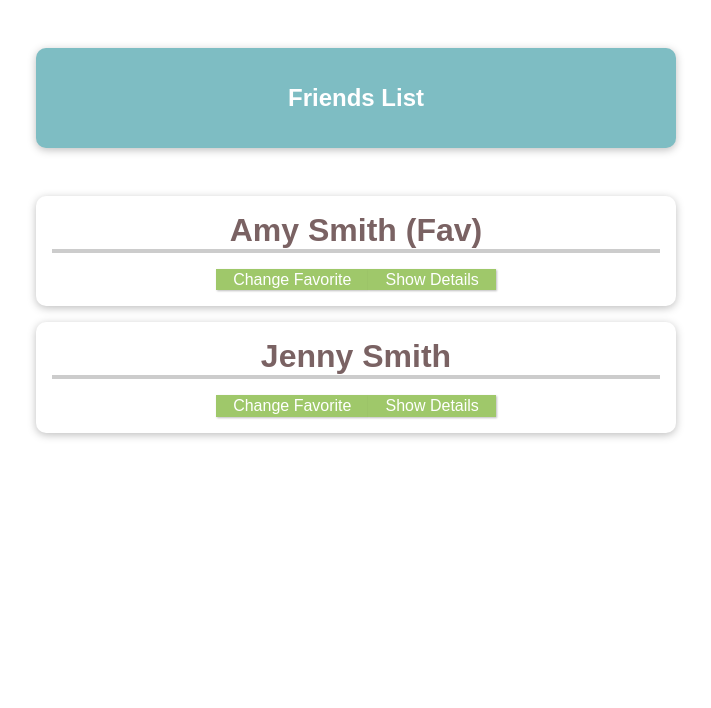
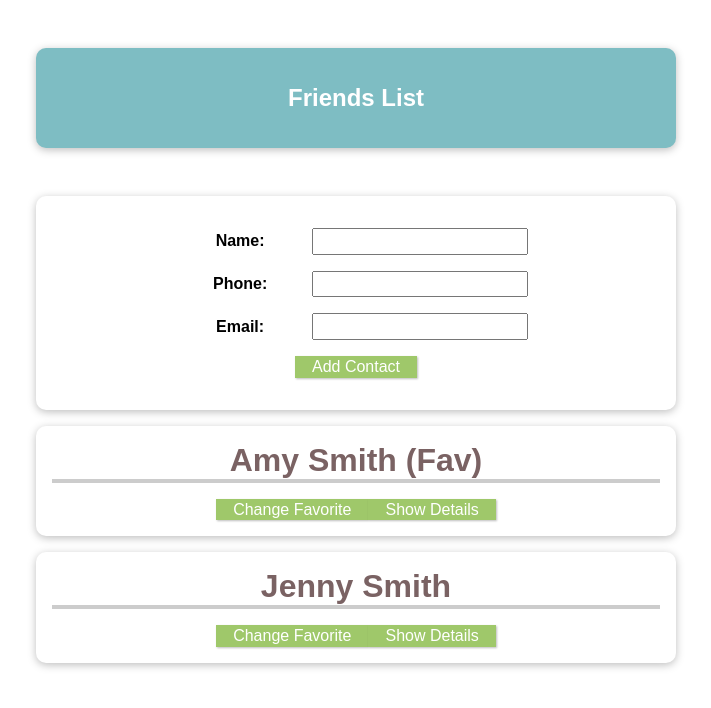
Before and after one commit to anjiemoore/VueCLIComponents, a Vue app: page / in a window 1280 px wide. Shown: the top 708 px of the page, without its empty margins (284-995 px from the left). Built offline with nearby package versions, Linux system fonts and the light colour scheme.

Commit message:
new component to add contact

```diff
--- a/src/App.vue
+++ b/src/App.vue
@@ -1,6 +1,7 @@
 <template>
 <section>
     <header><h1>Friends List</h1></header>
+    <new-contact></new-contact>
     <ul>
         <friend-contact v-for="friend in friends" :key="friend.id" :id='friend.id' :name='friend.name' :phone-num='friend.phone' :email-address='friend.email' :is-favorite='friend.isFavorite' @toggle-favorite='toggleFavoriteStatus'></friend-contact>
     </ul>
--- a/src/components/Contact.vue
+++ b/src/components/Contact.vue
@@ -42,10 +42,18 @@ export default {
             default: false
         },
     },
-    // a way of writing emits: ['toggle-favorite'],
-    emits: {
-
-    },
+    emits: ['toggle-favorite'],
+    // {
+    //     'toggle-favorite': function(id) {
+    //         // validation
+    //         if (id) {
+    //             return true;
+    //         } else {
+    //             console.warn("ID is missing")
+    //             return false;
+    //         }
+    //     }
+    // },
     data() {
         return {
             detailsVisible: false,
--- /dev/null
+++ b/src/components/NewContact.vue
@@ -0,0 +1,105 @@
+<template>
+    <form>
+        <div>
+            <label><strong>Name:</strong></label>
+            <input type="text" />
+        </div>
+        <div>
+            <label><strong>Phone:</strong></label>
+            <input type="tel" />
+        </div>
+        <div>
+            <label><strong>Email:</strong></label>
+            <input type="email" />
+        </div>
+        <div>
+            <button>Add Contact</button>
+        </div>
+    </form>
+</template>
+<script>
+export default {
+
+}
+</script>
+
+<style>
+* {
+    box-sizing: border-box;
+}
+
+html {
+    font-family: 'Jost', sans-serif;
+}
+
+body {
+    margin: 0;
+}
+
+header {
+    box-shadow: 0 2px 8px rgba(0, 0, 0, 0.26);
+    margin: 3rem auto;
+    border-radius: 10px;
+    padding: 1rem;
+    background-color: #7EBDC3;
+    color: white;
+    text-align: center;
+    width: 90%;
+    max-width: 40rem;
+}
+
+#app ul {
+    margin: 0;
+    padding: 0;
+    list-style: none;
+}
+
+#app li,
+#app form {
+    box-shadow: 0 2px 8px rgba(0, 0, 0, 0.26);
+    margin: 1rem auto;
+    border-radius: 10px;
+    padding: 1rem;
+    text-align: center;
+    width: 90%;
+    max-width: 40rem;
+}
+
+#app h2 {
+    font-size: 2rem;
+    border-bottom: 4px solid #ccc;
+    color: #7A6263;
+    margin: 0 0 1rem 0;
+}
+
+#app button {
+    font: inherit;
+    cursor: pointer;
+    border: 1px solid #9fc86a;
+    background-color: #9fc86a;
+    color: white;
+    padding: 0.05rem 1rem;
+    box-shadow: 1px 1px 2px rgba(0, 0, 0, 0.26);
+}
+
+#app button:hover,
+#app button:active {
+    background-color: #82B342;
+    border-color: #82B342;
+    box-shadow: 1px 1px 4px rgba(0, 0, 0, 0.26);
+}
+
+#app input {
+  font: inherit;
+  padding: 0.15rem;
+}
+#app label {
+  font-weight: bold;
+  margin-right: 1rem;
+  width: 7rem;
+  display: inline-block;
+}
+#app form div {
+  margin: 1rem 0;
+}
+</style>
--- a/src/main.js
+++ b/src/main.js
@@ -4,12 +4,14 @@ import App from './App.vue';
 
 // importing component from folder
 import Contact from './components/Contact.vue';
+import NewContact from './components/NewContact.vue';
 
 //creating app
 const app = createApp(App);
 
 //importing the contact template from App and Contact
 app.component('friend-contact', Contact);
+app.component('new-contact', NewContact);
 
 // mounting the app
 app.mount('#app')
```
